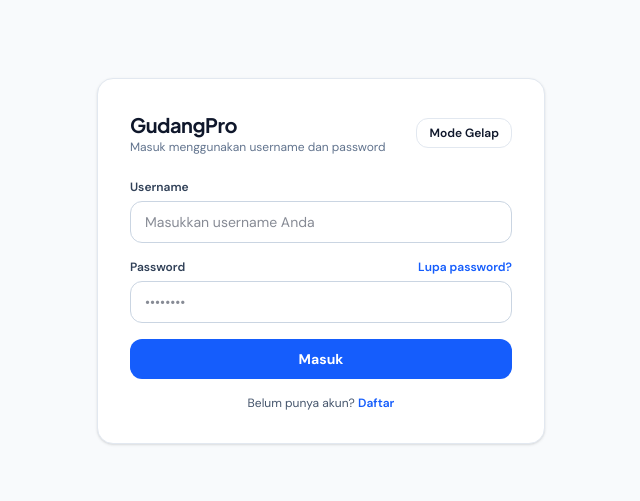
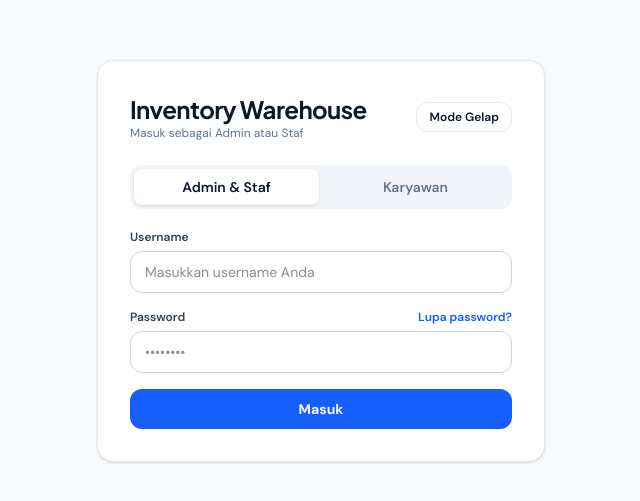
Before and after one commit to muhammaddavakrtg-cell/warehouse-sda, a React (Vite) app: page / in a window 1280 px wide. Shown: the part 139-640 px from the top of the page, without its empty margins (319-959 px from the left). Built offline with nearby package versions, Linux system fonts and the light colour scheme; no server answers.

Commit message:
Login 2 bagian: Admin & Staf dan Karyawan

```diff
--- a/src/components/LoginView.tsx
+++ b/src/components/LoginView.tsx
@@ -16,6 +16,9 @@ const PRIMARY_BTN_CLASS =
 
 export function LoginView({ theme, onToggleTheme }: LoginViewProps) {
   const [mode, setMode] = useState<'login' | 'forgot' | 'register'>('login');
+
+  // Bagian login: 'staff' = Admin & Staf, 'employee' = Karyawan
+  const [group, setGroup] = useState<'staff' | 'employee'>('staff');
 
   const [username, setUsername] = useState('');
   const [password, setPassword] = useState('');
@@ -39,6 +42,12 @@ export function LoginView({ theme, onToggleTheme }: LoginViewProps) {
     setErrorMsg('');
     setInfoMsg('');
     setMode(next);
+  };
+
+  const switchGroup = (next: 'staff' | 'employee') => {
+    setGroup(next);
+    setErrorMsg('');
+    setInfoMsg('');
   };
 
   const resolveEmailByUsername = async (rawUsername: string): Promise<string> => {
@@ -80,7 +89,7 @@ export function LoginView({ theme, onToggleTheme }: LoginViewProps) {
 
     try {
       const resolvedEmail = await resolveEmailByUsername(username);
-      const { error } = await supabase.auth.signInWithPassword({
+      const { data: signInData, error } = await supabase.auth.signInWithPassword({
         email: resolvedEmail,
         password,
       });
@@ -90,6 +99,27 @@ export function LoginView({ theme, onToggleTheme }: LoginViewProps) {
             ? 'Username atau password salah.'
             : error.message
         );
+      } else {
+        // Cek apakah level akun sesuai dengan tab yang dipilih
+        const userId = signInData.user?.id;
+        if (userId) {
+          const { data: prof } = await supabase
+            .from('profiles')
+            .select('role')
+            .eq('id', userId)
+            .maybeSingle();
+
+          const role = String(prof?.role ?? '').toLowerCase();
+          const isStaffGroup = role === 'admin' || role === 'staff';
+
+          if (role && group === 'staff' && !isStaffGroup) {
+            await supabase.auth.signOut();
+            setErrorMsg('Akun ini bukan Admin/Staf. Silakan pilih tab Karyawan.');
+          } else if (role && group === 'employee' && isStaffGroup) {
+            await supabase.auth.signOut();
+            setErrorMsg('Akun ini Admin/Staf. Silakan pilih tab Admin & Staf.');
+          }
+        }
       }
     } catch (err: any) {
       setErrorMsg(err?.message || 'Gagal menghubungi server autentikasi.');
@@ -175,6 +205,7 @@ export function LoginView({ theme, onToggleTheme }: LoginViewProps) {
 
       // Konfirmasi email aktif: user harus klik tautan di emailnya dulu.
       setMode('login');
+      setGroup('employee');
       setUsername(cleanUsername);
       setInfoMsg(
         `Pendaftaran berhasil. Kami mengirim tautan konfirmasi ke ${cleanEmail}. Buka email tersebut (cek juga folder Spam), lalu masuk di sini.`
@@ -226,17 +257,26 @@ export function LoginView({ theme, onToggleTheme }: LoginViewProps) {
 
   const subtitle =
     mode === 'login'
-      ? 'Masuk menggunakan username dan password'
+      ? group === 'staff'
+        ? 'Masuk sebagai Admin atau Staf'
+        : 'Masuk sebagai Karyawan'
       : mode === 'register'
         ? 'Buat akun baru'
         : 'Reset password melalui email terdaftar';
+
+  const tabClass = (active: boolean) =>
+    `py-2 rounded-lg text-sm font-semibold transition cursor-pointer ${
+      active
+        ? 'bg-white text-slate-900 shadow-sm dark:bg-slate-950 dark:text-white'
+        : 'text-slate-500 hover:text-slate-800 dark:text-slate-400 dark:hover:text-white'
+    }`;
 
   return (
     <div className="min-h-screen flex flex-col justify-center items-center px-4 py-8 bg-slate-50 text-slate-900 dark:bg-slate-950 dark:text-slate-100">
       <div className="w-full max-w-md rounded-2xl border border-slate-200 dark:border-slate-800 bg-white dark:bg-slate-900 p-6 sm:p-8 shadow-sm">
         <div className="flex items-center justify-between mb-6">
           <div>
-            <h1 className="text-xl font-bold tracking-tight">GudangPro</h1>
+            <h1 className="text-2xl font-bold tracking-tight">Inventory Warehouse</h1>
             <p className="text-xs text-slate-500 dark:text-slate-400">{subtitle}</p>
           </div>
           <button
@@ -273,6 +313,25 @@ export function LoginView({ theme, onToggleTheme }: LoginViewProps) {
             className="mb-4 p-3 rounded-xl text-xs font-semibold bg-emerald-100 text-emerald-800 border border-emerald-200 dark:bg-emerald-950 dark:text-emerald-300 dark:border-emerald-800"
           >
             {infoMsg}
+          </div>
+        )}
+
+        {mode === 'login' && (
+          <div className="grid grid-cols-2 gap-1 p-1 mb-5 rounded-xl bg-slate-100 dark:bg-slate-800">
+            <button
+              type="button"
+              onClick={() => switchGroup('staff')}
+              className={tabClass(group === 'staff')}
+            >
+              Admin & Staf
+            </button>
+            <button
+              type="button"
+              onClick={() => switchGroup('employee')}
+              className={tabClass(group === 'employee')}
+            >
+              Karyawan
+            </button>
           </div>
         )}
 
@@ -330,6 +389,7 @@ export function LoginView({ theme, onToggleTheme }: LoginViewProps) {
               {isSubmitting ? 'Memproses masuk...' : 'Masuk'}
             </button>
 
+            {group === 'employee' && (
               <p className="text-center text-xs text-slate-600 dark:text-slate-400">
                 Belum punya akun?{' '}
                 <button
@@ -340,6 +400,7 @@ export function LoginView({ theme, onToggleTheme }: LoginViewProps) {
                   Daftar
                 </button>
               </p>
+            )}
           </form>
         )}
 
```
Lines whose indentation alone changed are shown as unchanged.
